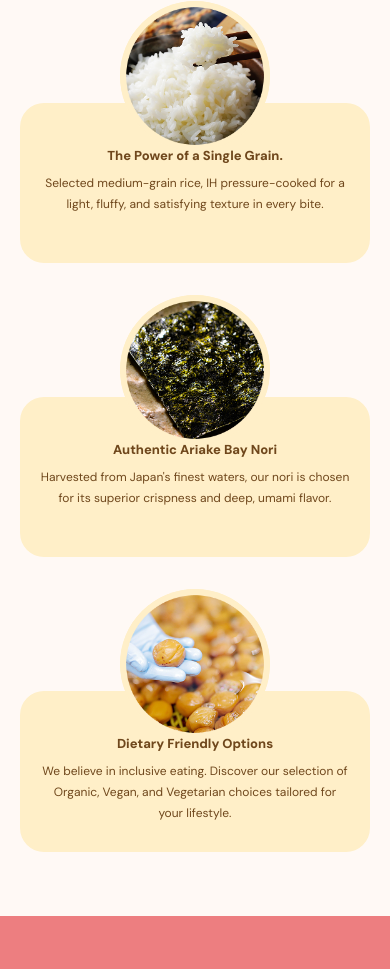
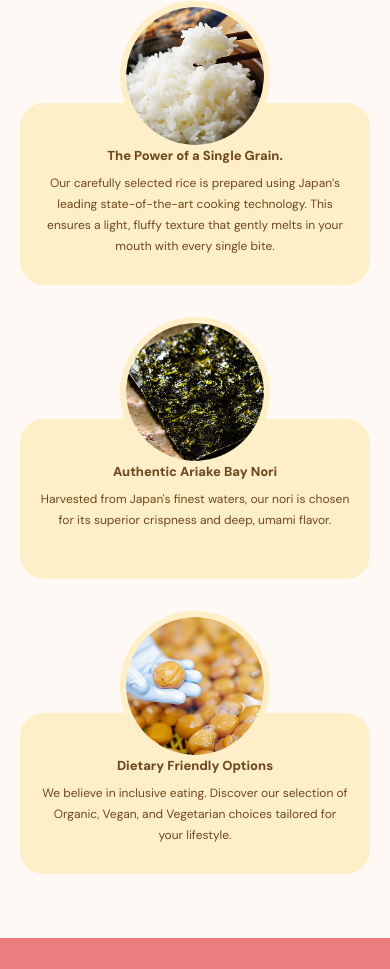
Before and after one commit to belohith/onigiri-sen, a Next.js app in the folder frontend/: page /products in a window 390 px wide. Shown: the part 1529-2498 px from the top of the page. Built offline with nearby package versions, Linux system fonts and the light colour scheme.

Commit message:
fully responsive and translate to japanese

```diff
--- a/frontend/app/components/TrustedBy.tsx
+++ b/frontend/app/components/TrustedBy.tsx
@@ -7,7 +7,7 @@ const partners = [
   { src:"/images/logo-pcc.png",     alt:"PCC Community Markets" },
   { src:"/images/logo-tmobile.png", alt:"T-Mobile Park" },
   { src:"/images/logo-tc.jpeg",     alt:"Town & County Market" },
-  { src:"/images/logo-km.webp",     alt:"Kitchen Market" },
+  { src:"/images/logo-akc.png",     alt:"Kitchen Market" },
   { src:"/images/logo-ls.png",      alt:"Lakeside School" },
 ];
 
--- a/frontend/app/our-story/page.tsx
+++ b/frontend/app/our-story/page.tsx
@@ -246,8 +246,8 @@ export default function OurStoryPage() {
                 src:"/images/aiho.png",
                 brand:t("AIHO — The Gold Standard\nof Rice Cooking","AIHO — 炊飯の\nゴールドスタンダード"),
                 sub:t("Engineered for the Perfect Grain","完璧な一粒のために設計"),
-                body:t("Great onigiri starts with perfect rice. AIHO's professional-grade IH pressure cooking system — trusted by Japan's largest rice producers — extracts the natural sweetness and ideal stickiness of every grain. Tender, fragrant, and delicious even when cold.",
-                       "美味しいおにぎりは完璧なお米から始まります。AIHOの業務用IH圧力炊飯システムは、日本最大の米生産者に信頼されており、各粒の理想的な甘みと粘り気を引き出します。"),
+                body:t("Great onigiri starts with perfect rice.Powered by AIHO’s high-spec cooking system—with proprietary electric heaters and specialized kettles trusted by Japan’s top producers—we extract the natural sweetness and ideal stickiness of every grain. Tender, fragrant, and delicious even when cold. ",
+                       "おにぎりの命であるお米を、最高の状態で炊き上げる。日本の大規模炊飯をリードするAIHO独自の電気ヒーターと炊飯釜を採用したハイスペック炊飯機を導入し、お米本来の甘みと理想的な粘りを極限まで引き出しました。冷めても美味しい、本物のクオリティをお約束します。"),
                 linkEn:"AIHO →", linkJa:"アイホ →", href:"https://www.aiho.co.jp",
               },
             ].map((item) => (
--- a/frontend/app/products/page.tsx
+++ b/frontend/app/products/page.tsx
@@ -26,8 +26,8 @@ export default function ProductsPage() {
       src:"/images/ingredient-rice.png",
       title:t("The Power of a Single Grain.","命を支える、一粒の力。"),
       body:t(
-        "Selected medium-grain rice, IH pressure-cooked for a light, fluffy, and satisfying texture in every bite.",
-        "厳選されたお米をIH圧力炊きし、一口ごとに軽やかでふっくらとした、口の中でほどける食感を実現しています。"
+        "Our carefully selected rice is prepared using Japan’s leading state-of-the-art cooking technology. This ensures a light, fluffy texture that gently melts in your mouth with every single bite.",
+        "厳選されたお米を、日本最先端の炊飯システムで炊き上げ。一口ごとに軽やかでふっくらとした、口の中でほどける食感を実現しています。"
       ),
     },
     {
--- a/frontend/app/wholesale/page.tsx
+++ b/frontend/app/wholesale/page.tsx
@@ -114,8 +114,8 @@ export default function WholesalePage() {
               {
                 icon:"/images/icon-robot.png",
                 title:t("World-Class\nJapanese Technology","世界が認める日本の技術"),
-                body:t("FUJISEIKI forming machines and AIHO IH rice-cooking systems reproduce the delicate texture of hand-pressed onigiri.",
-                       "不二精機の成形機とAIHOのIH炊飯システムで、手握りの繊細な食感を再現します。"),
+                body:t("We utilize forming machines from FUJISEIKI—trusted by all major Japanese convenience chains—alongside high-spec cooking systems from AIHO, the professionals in large-scale rice preparation. Together, we reproduce the delicate texture of hand-pressed onigiri through the power of precision science.",
+                       "日本の大手コンビニチェーンから絶大な信頼を寄せる不二精機の成形機と、大規模炊飯のプロフェッショナルであるAIHOの独自システムを導入しています。職人が手で握ったような繊細な食感を、科学の力で再現しました。"),
               },
               {
                 icon:"/images/icon-shield.png",
```
